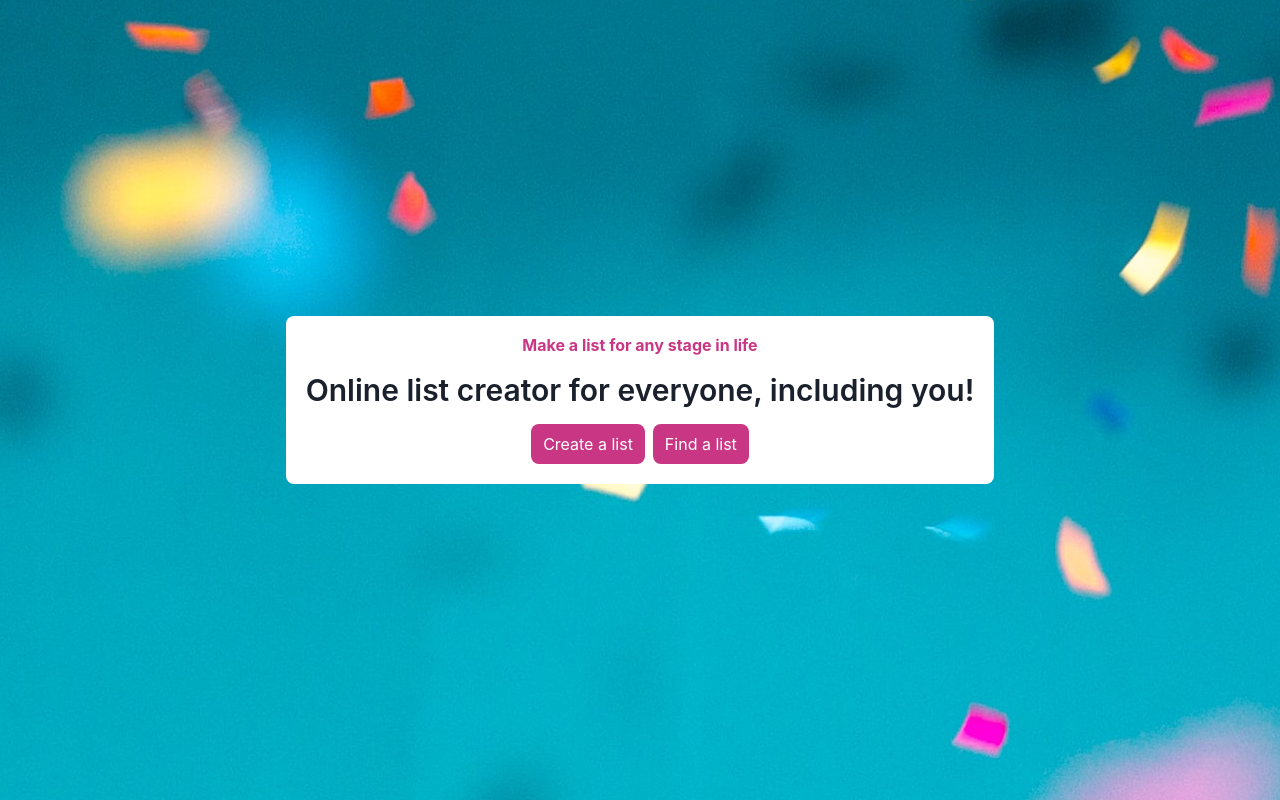
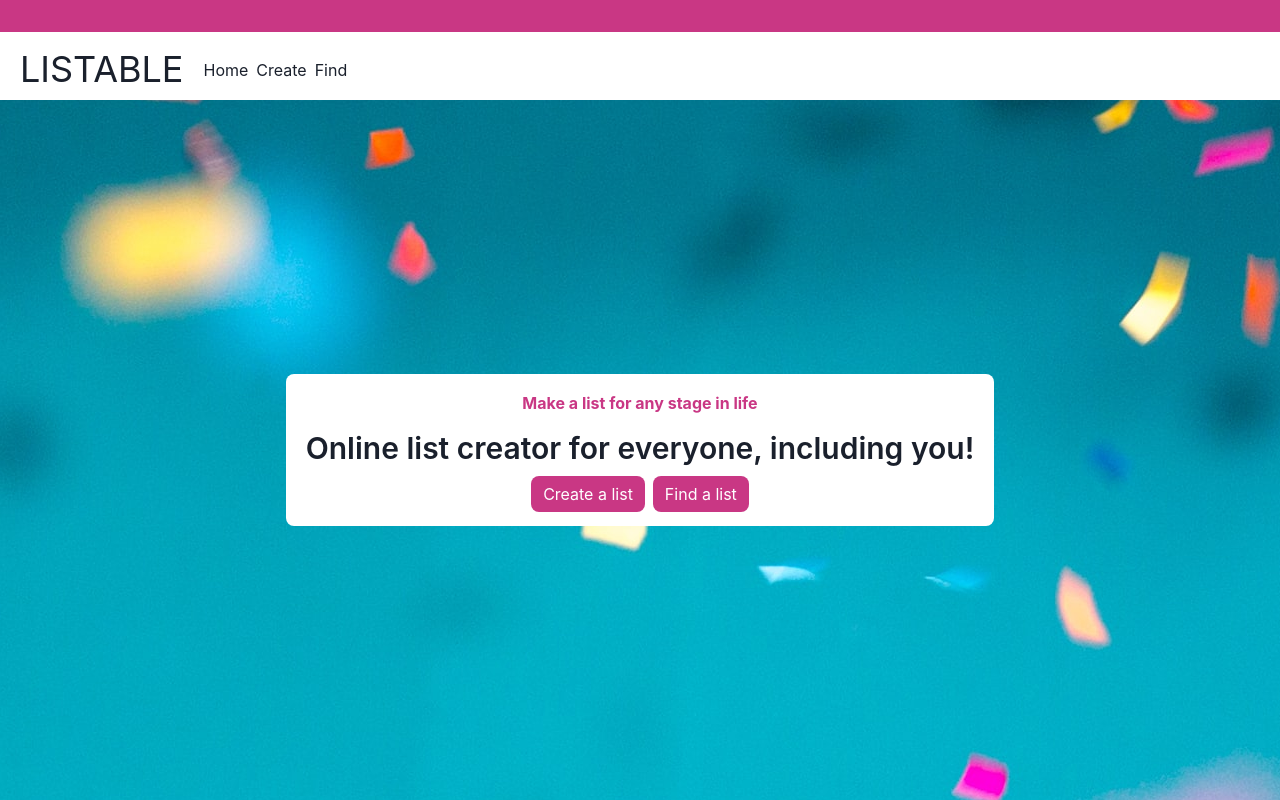
Before and after one commit to alexlewiseburt/listable, a Next.js app: page / in a window 1280 px wide. Built offline with nearby package versions, Linux system fonts and the light colour scheme.

Commit message:
added navbar and made links quicker

```diff
--- a/pages/_app.js
+++ b/pages/_app.js
@@ -1,9 +1,12 @@
 import { ChakraProvider } from "@chakra-ui/react";
+import Layout from "../src/components/layout";
 
 function MyApp({ Component, pageProps }) {
   return (
     <ChakraProvider>
-      <Component {...pageProps} />
+      <Layout>
+        <Component {...pageProps} />
+      </Layout>
     </ChakraProvider>
   );
 }
--- a/pages/index.js
+++ b/pages/index.js
@@ -7,22 +7,32 @@ import {
   Text,
   VStack,
 } from "@chakra-ui/react";
+import NextLink from "next/link";
 import colors from "../src/colors";
 import PinkLink from "../src/components/pink-link";
 
 const HomePage = () => {
   return (
-    <Center h="100vh" bg="gray.200" bgImg="background.jpg" bgPosition="center">
+    <Center
+      h="calc(100vh - 100px)"
+      bg="gray.200"
+      bgImg="background.jpg"
+      bgPosition="center"
+    >
       <VStack bg="white" rounded="lg" p="5" spacing="4">
         <Heading color={colors.pink} size="sm">
           Make a list for any stage in life
         </Heading>
-        <Heading size="lg" fontWeight="semibold">
+        <Heading size="lg" fontWeight="semibold" textAlign="center">
           Online list creator for everyone, including you!
         </Heading>
         <HStack>
-          <PinkLink href="/create">Create a list</PinkLink>
-          <PinkLink href="/lists">Find a list</PinkLink>
+          <NextLink href="/create" passHref>
+            <PinkLink>Create a list</PinkLink>
+          </NextLink>
+          <NextLink href="/lists" passHref>
+            <PinkLink>Find a list</PinkLink>
+          </NextLink>
         </HStack>
       </VStack>
     </Center>
--- /dev/null
+++ b/src/components/layout.js
@@ -0,0 +1,15 @@
+import { Box, VStack } from "@chakra-ui/react";
+import Navbar from "./navbar";
+
+const Layout = ({ children }) => {
+  return (
+    <VStack spacing="0">
+      <Box w="100%">
+        <Navbar />
+      </Box>
+      <Box w="100%">{children}</Box>
+    </VStack>
+  );
+};
+
+export default Layout;
--- /dev/null
+++ b/src/components/navbar.js
@@ -0,0 +1,27 @@
+import { Box, Heading, HStack, Link, Text, VStack } from "@chakra-ui/react";
+import NextLink from "next/link";
+import colors from "../colors";
+
+const Navbar = () => {
+  return (
+    <VStack h="100px">
+      <Box h="8" w="100%" bg={colors.pink} />
+      <HStack alignSelf="flex-start" px="5" py="2">
+        <Heading fontWeight="normal" mr="3">
+          LISTABLE
+        </Heading>
+        <NextLink href="/" passHref>
+          <Link>Home</Link>
+        </NextLink>
+        <NextLink href="/create" passHref>
+          <Link>Create</Link>
+        </NextLink>
+        <NextLink href="/lists" passHref>
+          <Link>Find</Link>
+        </NextLink>
+      </HStack>
+    </VStack>
+  );
+};
+
+export default Navbar;
```
